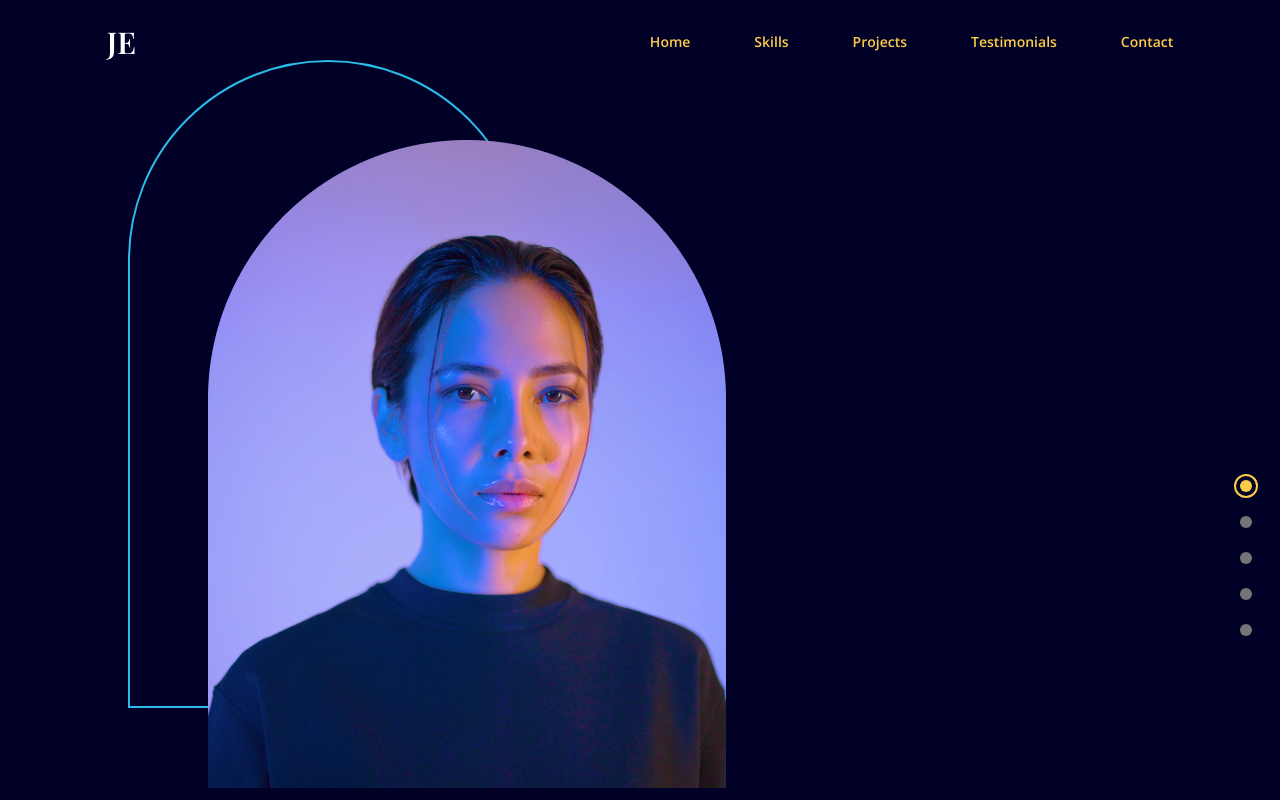
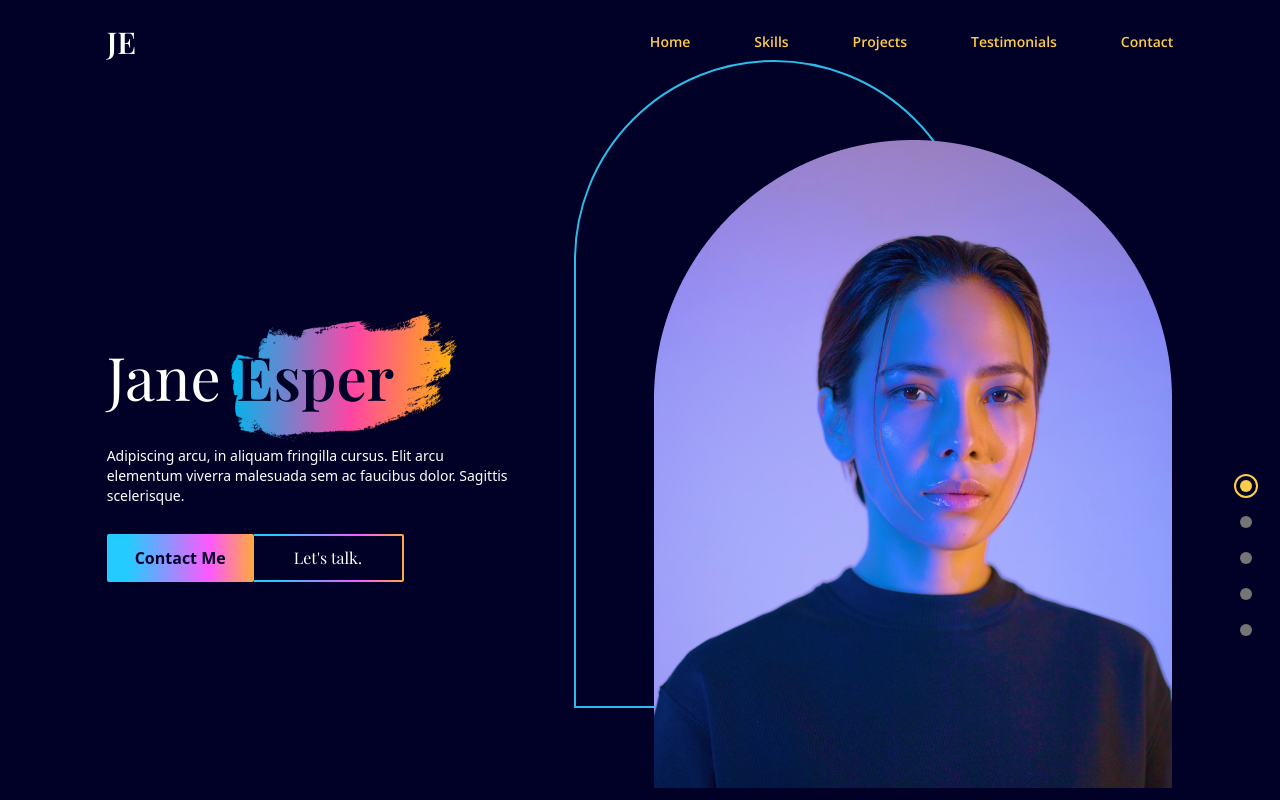
Before and after one commit to DylnMtthws/react-portfolio-app, a React (Create React App) app in the folder react-portfolio/: page / in a window 1280 px wide. Built offline with nearby package versions, Linux system fonts and the light colour scheme.

Commit message:
home page buttons

```diff
--- a/react-portfolio/public/output.css
+++ b/react-portfolio/public/output.css
@@ -537,6 +537,10 @@ video {
   --tw-backdrop-sepia:  ;
 }
 
+.visible{
+  visibility: visible;
+}
+
 .fixed{
   position: fixed;
 }
@@ -577,6 +581,14 @@ video {
   z-index: 0;
 }
 
+.z-30{
+  z-index: 30;
+}
+
+.z-20{
+  z-index: 20;
+}
+
 .mx-auto{
   margin-left: auto;
   margin-right: auto;
@@ -594,8 +606,28 @@ video {
   margin-left: 5rem;
 }
 
+.mt-12{
+  margin-top: 3rem;
+}
+
+.mb-7{
+  margin-bottom: 1.75rem;
+}
+
+.mt-10{
+  margin-top: 2.5rem;
+}
+
+.mt-5{
+  margin-top: 1.25rem;
+}
+
 .flex{
   display: flex;
+}
+
+.hidden{
+  display: none;
 }
 
 .h-full{
@@ -628,6 +660,10 @@ video {
 
 .basis-3\/5{
   flex-basis: 60%;
+}
+
+.basis-2\/5{
+  flex-basis: 40%;
 }
 
 .resize{
@@ -670,6 +706,15 @@ video {
   border-radius: 9999px;
 }
 
+.rounded-sm{
+  border-radius: 0.125rem;
+}
+
+.rounded-r-sm{
+  border-top-right-radius: 0.125rem;
+  border-bottom-right-radius: 0.125rem;
+}
+
 .bg-deep-blue{
   --tw-bg-opacity: 1;
   background-color: rgb(1 0 38 / var(--tw-bg-opacity));
@@ -695,6 +740,10 @@ video {
   background-color: rgb(253 204 73 / var(--tw-bg-opacity));
 }
 
+.bg-gradient-rainblue{
+  background-image: linear-gradient(90deg, #24CBFF 14.53%, #FC59FF 69.36%, #FFBD0C 107.73%);
+}
+
 .p-2{
   padding: 0.5rem;
 }
@@ -711,6 +760,43 @@ video {
 .py-10{
   padding-top: 2.5rem;
   padding-bottom: 2.5rem;
+}
+
+.px-7{
+  padding-left: 1.75rem;
+  padding-right: 1.75rem;
+}
+
+.py-3{
+  padding-top: 0.75rem;
+  padding-bottom: 0.75rem;
+}
+
+.py-0{
+  padding-top: 0px;
+  padding-bottom: 0px;
+}
+
+.py-0\.5{
+  padding-top: 0.125rem;
+  padding-bottom: 0.125rem;
+}
+
+.px-10{
+  padding-left: 2.5rem;
+  padding-right: 2.5rem;
+}
+
+.pr-0{
+  padding-right: 0px;
+}
+
+.pr-0\.5{
+  padding-right: 0.125rem;
+}
+
+.text-center{
+  text-align: center;
 }
 
 .font-opensans{
@@ -734,6 +820,11 @@ video {
 .text-2xl{
   font-size: 1.5rem;
   line-height: 2rem;
+}
+
+.text-6xl{
+  font-size: 3.75rem;
+  line-height: 1;
 }
 
 .font-bold{
@@ -801,6 +892,16 @@ body,
   top: -5rem;
 }
 
+.before\:-left-\[25px\]::before{
+  content: var(--tw-content);
+  left: -25px;
+}
+
+.before\:-top-\[70px\]::before{
+  content: var(--tw-content);
+  top: -70px;
+}
+
 .before\:z-\[-1\]::before{
   content: var(--tw-content);
   z-index: -1;
@@ -859,6 +960,21 @@ body,
   border-color: rgb(44 188 233 / var(--tw-border-opacity));
 }
 
+.hover\:bg-blue:hover{
+  --tw-bg-opacity: 1;
+  background-color: rgb(44 188 233 / var(--tw-bg-opacity));
+}
+
+.hover\:text-white:hover{
+  --tw-text-opacity: 1;
+  color: rgb(255 255 255 / var(--tw-text-opacity));
+}
+
+.hover\:text-red:hover{
+  --tw-text-opacity: 1;
+  color: rgb(220 68 146 / var(--tw-text-opacity));
+}
+
 .hover\:saturate-200:hover{
   --tw-saturate: saturate(2);
   filter: var(--tw-blur) var(--tw-brightness) var(--tw-contrast) var(--tw-grayscale) var(--tw-hue-rotate) var(--tw-invert) var(--tw-saturate) var(--tw-sepia) var(--tw-drop-shadow);
@@ -866,6 +982,26 @@ body,
 
 .hover\:filter:hover{
   filter: var(--tw-blur) var(--tw-brightness) var(--tw-contrast) var(--tw-grayscale) var(--tw-hue-rotate) var(--tw-invert) var(--tw-saturate) var(--tw-sepia) var(--tw-drop-shadow);
+}
+
+@media (min-width: 480px){
+  .xs\:relative{
+    position: relative;
+  }
+
+  .xs\:font-semibold{
+    font-weight: 600;
+  }
+
+  .xs\:text-deep-blue{
+    --tw-text-opacity: 1;
+    color: rgb(1 0 38 / var(--tw-text-opacity));
+  }
+
+  .xs\:before\:content-brush::before{
+    --tw-content: url('./assets/brush.png');
+    content: var(--tw-content);
+  }
 }
 
 @media (min-width: 1060px){
@@ -893,7 +1029,15 @@ body,
     align-items: center;
   }
 
+  .md\:justify-start{
+    justify-content: flex-start;
+  }
+
   .md\:justify-between{
     justify-content: space-between;
   }
+
+  .md\:text-start{
+    text-align: start;
+  }
 }
--- a/react-portfolio/src/scenes/Landing.jsx
+++ b/react-portfolio/src/scenes/Landing.jsx
@@ -21,8 +21,71 @@ function Landing({ setSelectedPage }) {
             />
           </div>
         ) : (
-          <div></div>
+          <img
+            alt="profile"
+            src="/profile-image.png"
+            className="hover:filter hover:saturate-200 transition duration-500 z-10 w-full max-w-[400px] md:max-w-[600px]"
+          />
         )}
+      </div>
+
+      {/* MAIN SECTION */}
+      <div className="z-30 basis-2/5 mt-12 md:mt-32">
+        {/* HEADING SECTION */}
+        <motion.div
+          initial="hidden"
+          whileInView="visible"
+          viewport={{ once: true, amount: 0.5 }}
+          transition={{ duration: 0.5 }}
+          variants={{
+            hidden: { opacity: 0, x: -50 },
+            visible: { opacity: 1, x: 0 },
+          }}
+        >
+          <p className="text-6xl font-playfair z-10 text-center md:text-start">
+            Jane {""}
+            <span
+              className="xs:relative xs:text-deep-blue xs:font-semibold z-20 xs:before:content-brush
+              before:absolute before:-left-[25px] before:-top-[70px] before:z-[-1]"
+            >
+              Esper
+            </span>
+          </p>
+          <p className="mt-10 mb-7 text-sm text-center md:text-start">
+            Adipiscing arcu, in aliquam fringilla cursus. Elit arcu elementum
+            viverra malesuada sem ac faucibus dolor. Sagittis scelerisque.
+          </p>
+        </motion.div>
+
+        {/* CALLS TO ACTION */}
+        <motion.div
+          className="flex mt-5 justify-center md:justify-start"
+          initial="hidden"
+          whileInView="visible"
+          viewport={{ once: true, amount: 0.5 }}
+          transition={{ delay: 0.2, duration: 0.5 }}
+          variants={{
+            hidden: { opacity: 0, x: -50 },
+            visible: { opacity: 1, x: 0 },
+          }}
+        >
+          <AnchorLink
+            className="bg-gradient-rainblue text-deep-blue rounded-sm py-3 px-7 font-semibold hover:bg-blue hover:text-white transition duration-500"
+            onClick={() => setSelectedPage("contact")}
+            href="#contact"
+          >
+            Contact Me
+          </AnchorLink>
+          <AnchorLink
+            className="rounded-r-sm bg-gradient-rainblue py-0.5 pr-0.5"
+            onClick={() => setSelectedPage("contact")}
+            href="#contact"
+          >
+            <div className="bg-deep-blue hover:text-red transition duration-500 w-full h-full flex items-center justify-center font-playfair px-10">
+              Let's talk.
+            </div>
+          </AnchorLink>
+        </motion.div>
       </div>
     </section>
   );
```
